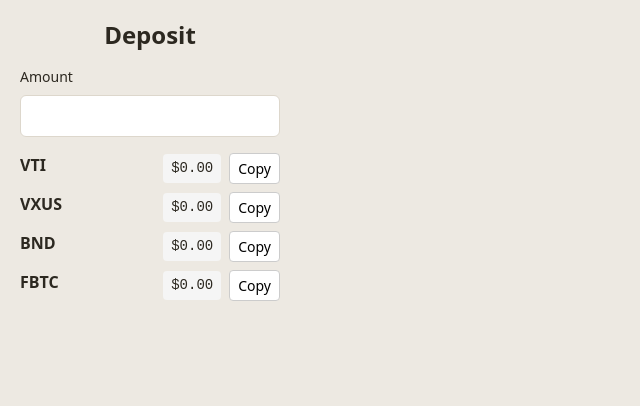
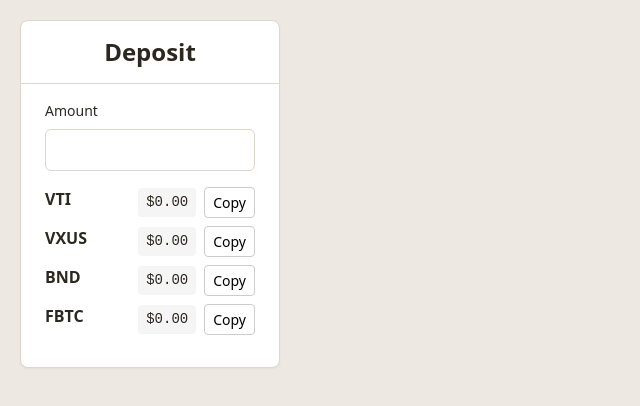
Before and after one commit to ctil/fibonance, a SvelteKit app: page /rebalance in a window 1280 px wide. Shown: the top 406 px of the page, without its empty margins (0-640 px from the left). Built offline with nearby package versions, Linux system fonts and the light colour scheme.

Commit message:
Card styling

```diff
--- a/src/app.css
+++ b/src/app.css
@@ -333,7 +333,9 @@ label {
 }
 
 .card-body {
-  padding: var(--space-6);
+  padding-left: var(--space-6);
+  padding-right: var(--space-6);
+  padding-bottom: var(--space-6);
 }
 
 .card-footer {
--- a/src/routes/rebalance/+page.svelte
+++ b/src/routes/rebalance/+page.svelte
@@ -8,8 +8,9 @@
 	let rebalanceResult = $derived(deposit(DEFAULT_CONFIG, toDepositCents));
 </script>
 
-<div class="inputs">
-	<h3 style="text-align: center">Deposit</h3>
+<div class="inputs card">
+	<h3 style="text-align: center" class="card-header">Deposit</h3>
+	<div class="card-body">
 		<InputCash label="Amount" bind:value={toDeposit} />
 
 		{#each rebalanceResult.allocations as allocation}
@@ -18,6 +19,7 @@
 				<CopyCash cents={allocation.amount} />
 			</div>
 		{/each}
+	</div>
 </div>
 
 <style>
```
Lines whose indentation alone changed are shown as unchanged.
